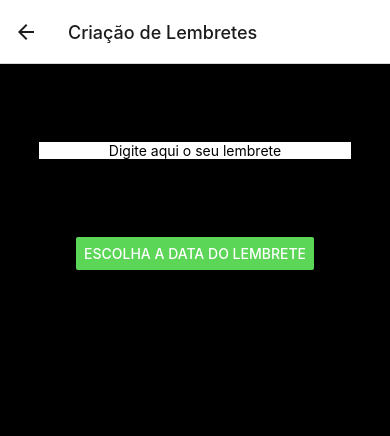
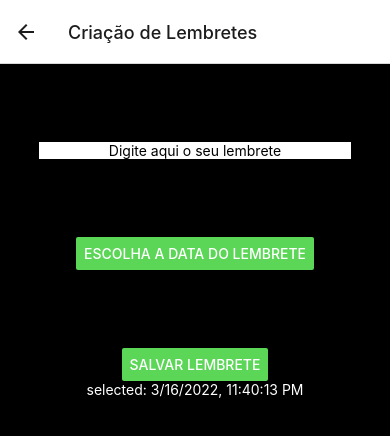
Before and after one commit to adrianoforcellini/VillaApps, a React Native app in the folder VillaApps/: screen /CreateEvent in a window 390 px wide. Shown: the top 436 px of the page. Built offline with nearby package versions, Linux system fonts and the light colour scheme.

Commit message:
Logica para armazenamento dos eventos

```diff
--- a/VillaApps/App.js
+++ b/VillaApps/App.js
@@ -1,8 +1,9 @@
 import React from 'react';
 import Home from './Pages/Home';
+import CreateEvent from './Pages/CreateEvent';
+import ShowEvents from './Pages/ShowEvents';
 import {NavigationContainer} from '@react-navigation/native';
 import {createNativeStackNavigator} from '@react-navigation/native-stack';
-import CreateEvent from './Pages/CreateEvent';
 
 const Stack = createNativeStackNavigator();
 
@@ -20,6 +21,11 @@ function App() {
           component={CreateEvent}
           options={{title: 'Criação de Lembretes'}}
         />
+        <Stack.Screen
+          name="ShowEvents"
+          component={ShowEvents}
+          options={{title: 'Lembretes Salvos'}}
+        />
       </Stack.Navigator>
     </NavigationContainer>
   );
--- a/VillaApps/Pages/CreateEvent.js
+++ b/VillaApps/Pages/CreateEvent.js
@@ -1,12 +1,27 @@
-import React, {useState} from 'react';
-import {StyleSheet, TextInput, View, Text, Button} from 'react-native';
+import React, {useState, useEffect} from 'react';
+import {StyleSheet, TextInput, View, Text, Button, Alert} from 'react-native';
 import DateTimePicker from '@react-native-community/datetimepicker';
+import AsyncStorage from '@react-native-async-storage/async-storage';
+import moment from 'moment';
 
 const CreateEvent = () => {
   const [reminder, setReminder] = useState('');
-  const [date, setDate] = useState(new Date(1598051730000));
+  const [date, setDate] = useState(new Date());
   const [show, setShow] = useState(false);
   const [mode, setMode] = useState('date');
+  const [events, setEvents] = useState([]);
+
+  useEffect(() => {
+    const getStorage = async () => {
+      try {
+        listEvents = await AsyncStorage.getItem('@VillaAppsReminders');
+        setEvents(JSON.parse(listEvents));
+      } catch (e) {
+        alert(e);
+      }
+    };
+    getStorage();
+  });
 
   const onChange = (event, selectedDate) => {
     const currentDate = selectedDate;
@@ -21,6 +36,27 @@ const CreateEvent = () => {
 
   const showDatepicker = () => {
     showMode('date');
+  };
+
+  const createEvent = async currencyDate => {
+    const now = moment();
+    const momentDate = moment(currencyDate);
+    const daysDiff = momentDate.diff(now, 'days') + 1;
+    const reminderObj = {
+      id: events.length,
+      text: reminder,
+      date: date.toLocaleString(),
+    };
+    events.push(reminderObj);
+    try {
+      await AsyncStorage.setItem('@VillaAppsReminders', JSON.stringify(events));
+    } catch (e) {
+      alert(e);
+    }
+    Alert.alert(
+      'Lembrete Armazenado',
+      `Faltam ${daysDiff} dias para este evento!!!`,
+    );
   };
 
   return (
@@ -47,6 +83,14 @@ const CreateEvent = () => {
           onChange={onChange}
         />
       )}
+      <View style={styles.button_container}>
+        <Button
+          color="#5bd657"
+          onPress={() => createEvent(date)}
+          title="Salvar Lembrete"
+        />
+      </View>
+      <Text style={styles.showdate}>selected: {date.toLocaleString()}</Text>
     </View>
   );
 };
--- a/VillaApps/package.json
+++ b/VillaApps/package.json
@@ -10,9 +10,11 @@
     "lint": "eslint ."
   },
   "dependencies": {
+    "@react-native-async-storage/async-storage": "^1.16.3",
     "@react-native-community/datetimepicker": "^6.0.1",
     "@react-navigation/native": "^6.0.8",
     "@react-navigation/native-stack": "^6.5.0",
+    "moment": "^2.29.1",
     "react": "17.0.2",
     "react-native": "0.67.3",
     "react-native-gesture-handler": "^2.3.2",
```
Also changed, not shown: VillaApps/Pages/Home.js (+20 -2 lines), 2 other files (tests, documents, lock files or other folders).
